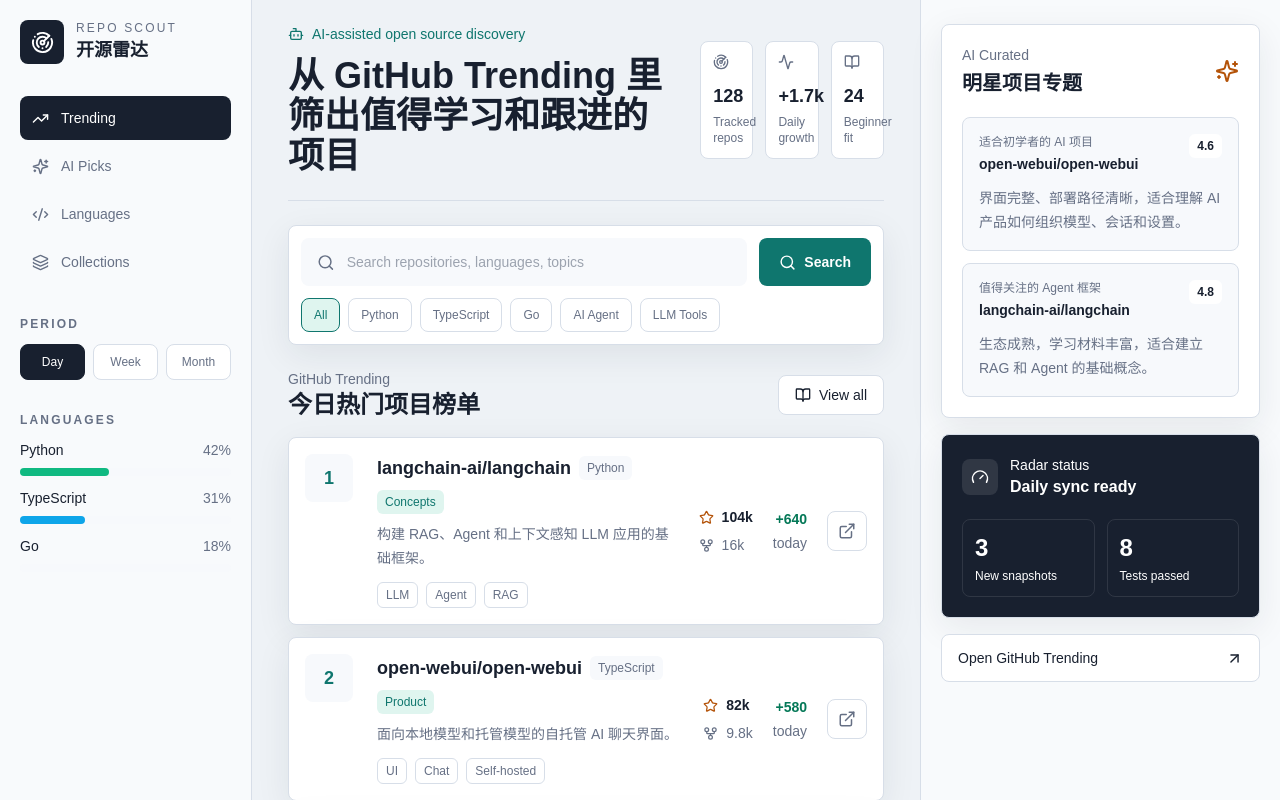
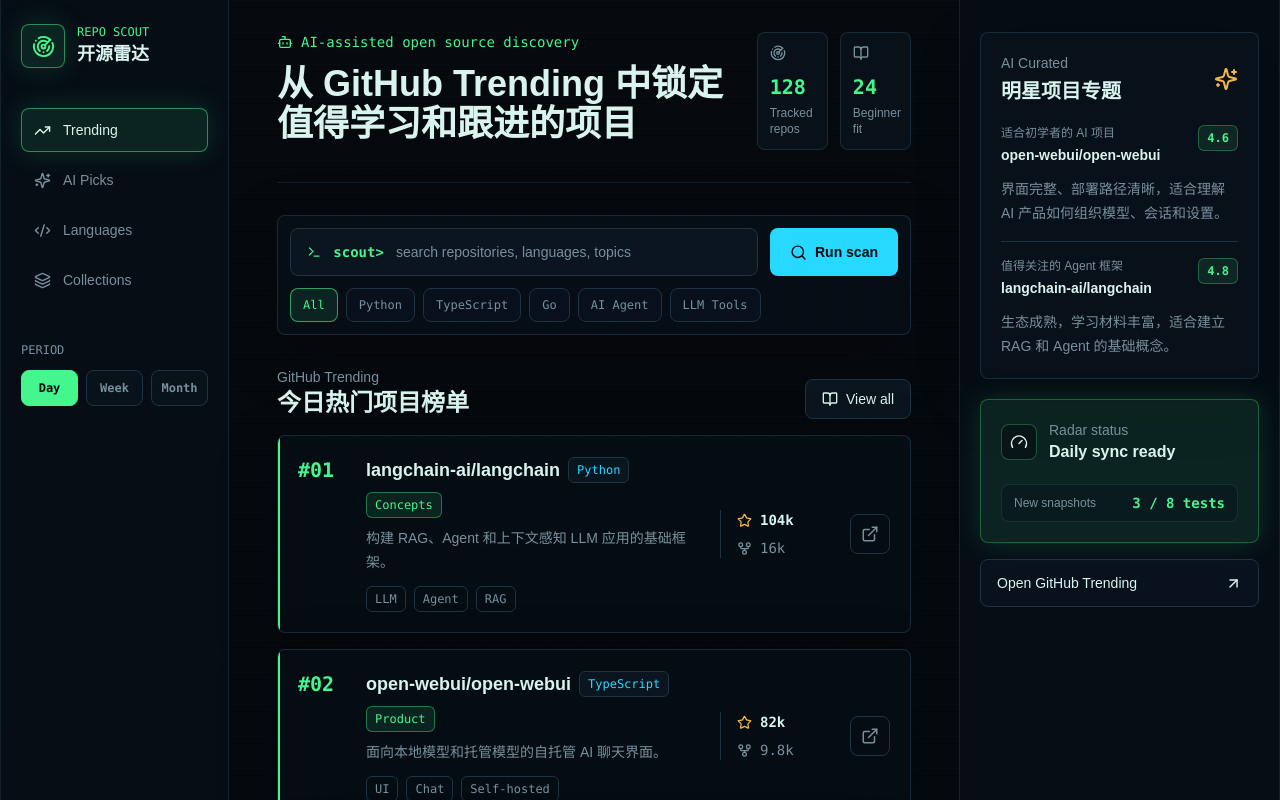
Before and after one commit to nbh847/repo-scout, a Next.js app in the folder apps/web/: page / in a window 1280 px wide. Shown: the top 800 px of the page. Built offline with nearby package versions, Linux system fonts and the light colour scheme.

Commit message:
feat: refresh homepage geek dashboard

```diff
--- a/apps/web/src/app/globals.css
+++ b/apps/web/src/app/globals.css
@@ -3,8 +3,8 @@
 @tailwind utilities;
 
 :root {
-  color: #18202f;
-  background: #eef2f6;
+  color: #d9f4ee;
+  background: #05080d;
 }
 
 * {
@@ -14,7 +14,10 @@
 body {
   margin: 0;
   min-height: 100vh;
-  background: #eef2f6;
+  background:
+    radial-gradient(circle at 18% 0%, rgba(39, 216, 255, 0.16), transparent 30%),
+    radial-gradient(circle at 82% 12%, rgba(69, 245, 141, 0.1), transparent 26%),
+    linear-gradient(180deg, #071018 0%, #05080d 58%);
   font-family: Arial, Helvetica, sans-serif;
 }
 
--- a/apps/web/src/app/page.tsx
+++ b/apps/web/src/app/page.tsx
@@ -1,5 +1,4 @@
 import {
-  Activity,
   ArrowUpRight,
   BookOpen,
   Bot,
@@ -12,6 +11,7 @@
   Search,
   Sparkles,
   Star,
+  Terminal,
   TrendingUp,
 } from "lucide-react";
 
@@ -75,44 +75,40 @@
 
 const filters = ["All", "Python", "TypeScript", "Go", "AI Agent", "LLM Tools"];
 
-const languageSignals = [
-  { label: "Python", value: "42%", tone: "bg-emerald-500" },
-  { label: "TypeScript", value: "31%", tone: "bg-sky-500" },
-  { label: "Go", value: "18%", tone: "bg-amber-500" },
-];
-
 const metrics = [
   { label: "Tracked repos", value: "128", icon: Radar },
-  { label: "Daily growth", value: "+1.7k", icon: Activity },
   { label: "Beginner fit", value: "24", icon: BookOpen },
 ];
 
 export default function Home() {
   return (
-    <main className="min-h-screen bg-canvas text-ink">
-      <div className="mx-auto grid min-h-screen max-w-[1500px] grid-cols-1 lg:grid-cols-[252px_1fr_360px]">
-        <aside className="border-b border-line bg-surface px-5 py-5 lg:min-h-screen lg:border-b-0 lg:border-r">
+    <main className="min-h-screen overflow-hidden bg-canvas text-ink">
+      <div className="pointer-events-none fixed inset-0 bg-grid opacity-40" />
+      <div className="pointer-events-none fixed inset-0 bg-scanline opacity-20" />
+
+      <div className="relative mx-auto grid min-h-screen max-w-[1460px] grid-cols-1 border-line/60 lg:grid-cols-[228px_minmax(0,1fr)_320px] lg:border-x">
+        <aside className="border-b border-line/60 bg-surface/80 px-5 py-6 backdrop-blur-xl lg:min-h-screen lg:border-b-0 lg:border-r">
           <div className="flex items-center gap-3">
-            <div className="grid h-11 w-11 place-items-center rounded-lg bg-ink text-white">
+            <div className="grid h-11 w-11 place-items-center rounded-lg border border-accent/50 bg-accent/10 text-accent shadow-radar">
               <Radar size={23} aria-hidden="true" />
             </div>
             <div>
-              <p className="text-xs font-medium uppercase tracking-[0.18em] text-muted">Repo Scout</p>
-              <h1 className="text-lg font-semibold">开源雷达</h1>
+              <p className="font-mono text-xs uppercase text-accent">Repo Scout</p>
+              <h1 className="text-lg font-semibold text-ink">开源雷达</h1>
             </div>
           </div>
 
-          <nav className="mt-8 grid gap-1">
+          <nav className="mt-10 grid gap-1.5">
             {navigationItems.map((item) => {
               const Icon = item.icon;
               return (
                 <a
                   key={item.label}
                   href={item.active ? "#ranking" : "#featured"}
-                  className={`flex h-11 items-center gap-3 rounded-lg px-3 text-sm font-medium ${
+                  className={`flex h-11 items-center gap-3 rounded-lg border px-3 text-sm font-medium transition ${
                     item.active
-                      ? "bg-ink text-white"
-                      : "text-muted hover:bg-panel hover:text-ink"
+                      ? "border-accent/50 bg-accent/10 text-ink shadow-radar"
+                      : "border-transparent text-muted hover:border-line hover:bg-panel/70 hover:text-ink"
                   }`}
                 >
                   <Icon size={17} aria-hidden="true" />
@@ -122,16 +118,16 @@
             })}
           </nav>
 
-          <section className="mt-8">
-            <p className="text-xs font-semibold uppercase tracking-[0.18em] text-muted">Period</p>
+          <section className="mt-10">
+            <p className="font-mono text-xs uppercase text-muted">Period</p>
             <div className="mt-3 grid grid-cols-3 gap-2">
               {["Day", "Week", "Month"].map((period, index) => (
                 <button
                   key={period}
-                  className={`h-9 rounded-lg border text-xs font-medium ${
+                  className={`h-9 rounded-lg border font-mono text-xs font-semibold transition ${
                     index === 0
-                      ? "border-ink bg-ink text-white"
-                      : "border-line bg-white text-muted hover:text-ink"
+                      ? "border-accent bg-accent text-canvas"
+                      : "border-line bg-panel/70 text-muted hover:text-ink"
                   }`}
                 >
                   {period}
@@ -139,43 +135,26 @@
               ))}
             </div>
           </section>
-
-          <section className="mt-8">
-            <p className="text-xs font-semibold uppercase tracking-[0.18em] text-muted">Languages</p>
-            <div className="mt-3 space-y-3">
-              {languageSignals.map((signal) => (
-                <div key={signal.label}>
-                  <div className="mb-2 flex items-center justify-between text-sm">
-                    <span className="text-ink">{signal.label}</span>
-                    <span className="text-muted">{signal.value}</span>
-                  </div>
-                  <div className="h-2 rounded-full bg-panel">
-                    <div className={`h-2 rounded-full ${signal.tone}`} style={{ width: signal.value }} />
-                  </div>
-                </div>
-              ))}
-            </div>
-          </section>
         </aside>
 
-        <section className="px-5 py-6 md:px-8 lg:px-9">
-          <header className="flex flex-col gap-5 border-b border-line pb-6 md:flex-row md:items-center md:justify-between">
+        <section className="px-5 py-8 md:px-10 lg:px-12">
+          <header className="flex flex-col gap-6 border-b border-line/60 pb-8 xl:flex-row xl:items-start xl:justify-between">
             <div>
-              <p className="flex items-center gap-2 text-sm font-medium text-accent">
+              <p className="flex items-center gap-2 font-mono text-sm text-accent">
                 <Bot size={16} aria-hidden="true" />
                 AI-assisted open source discovery
               </p>
-              <h2 className="mt-3 max-w-3xl text-3xl font-semibold leading-tight md:text-4xl">
-                从 GitHub Trending 里筛出值得学习和跟进的项目
+              <h2 className="mt-3 max-w-3xl text-3xl font-semibold leading-tight text-ink md:text-4xl">
+                从 GitHub Trending 中锁定值得学习和跟进的项目
               </h2>
             </div>
-            <div className="grid grid-cols-3 gap-3 md:w-[360px]">
+            <div className="grid gap-3 sm:grid-cols-2 xl:w-[260px]">
               {metrics.map((metric) => {
                 const Icon = metric.icon;
                 return (
-                  <div key={metric.label} className="rounded-lg border border-line bg-white p-3">
+                  <div key={metric.label} className="rounded-lg border border-line/80 bg-panel/70 p-3">
                     <Icon className="text-muted" size={16} aria-hidden="true" />
-                    <p className="mt-3 text-lg font-semibold">{metric.value}</p>
+                    <p className="mt-3 font-mono text-xl font-semibold text-accent">{metric.value}</p>
                     <p className="mt-1 text-xs text-muted">{metric.label}</p>
                   </div>
                 );
@@ -183,28 +162,32 @@
             </div>
           </header>
 
-          <div id="search" className="mt-6 rounded-lg border border-line bg-white p-3 shadow-soft">
+          <div id="search" className="mt-8 rounded-lg border border-line/80 bg-surface/80 p-3 shadow-terminal">
             <div className="flex flex-col gap-3 md:flex-row">
-              <label className="flex min-h-12 flex-1 items-center gap-3 rounded-lg bg-panel px-4" aria-label="搜索 GitHub 项目">
-                <Search size={19} className="text-muted" aria-hidden="true" />
+              <label
+                className="flex min-h-12 flex-1 items-center gap-3 rounded-lg border border-line bg-panel/100 px-4"
+                aria-label="搜索 GitHub 项目"
+              >
+                <Terminal size={18} className="text-accent" aria-hidden="true" />
+                <span className="font-mono text-sm font-semibold text-accent">scout&gt;</span>
                 <input
-                  className="w-full bg-transparent text-sm outline-none"
-                  placeholder="Search repositories, languages, topics"
+                  className="w-full bg-transparent text-sm text-ink outline-none placeholder:text-muted"
+                  placeholder="search repositories, languages, topics"
                 />
               </label>
-              <button className="inline-flex min-h-12 items-center justify-center gap-2 rounded-lg bg-accent px-5 text-sm font-semibold text-white">
+              <button className="inline-flex min-h-12 items-center justify-center gap-2 rounded-lg bg-cyan px-5 text-sm font-bold text-canvas">
                 <Search size={17} aria-hidden="true" />
-                Search
+                Run scan
               </button>
             </div>
             <div className="mt-3 flex flex-wrap gap-2">
               {filters.map((filter, index) => (
                 <button
                   key={filter}
-                  className={`rounded-lg border px-3 py-2 text-xs font-medium ${
+                  className={`rounded-lg border px-3 py-2 font-mono text-xs font-medium transition ${
                     index === 0
-                      ? "border-accent bg-accent-soft text-accent"
-                      : "border-line bg-white text-muted hover:text-ink"
+                      ? "border-accent/60 bg-accent/10 text-accent"
+                      : "border-line bg-panel/60 text-muted hover:text-ink"
                   }`}
                 >
                   {filter}
@@ -213,61 +196,63 @@
             </div>
           </div>
 
-          <section id="ranking" className="mt-6">
-            <div className="mb-4 flex items-center justify-between">
+          <section id="ranking" className="mt-8">
+            <div className="mb-4 flex items-end justify-between gap-4">
               <div>
                 <p className="text-sm text-muted">GitHub Trending</p>
-                <h2 className="text-2xl font-semibold">今日热门项目榜单</h2>
+                <h2 className="text-2xl font-semibold text-ink">今日热门项目榜单</h2>
               </div>
-              <button className="inline-flex h-10 items-center gap-2 rounded-lg border border-line bg-white px-4 text-sm font-medium text-ink">
+              <button className="inline-flex h-10 items-center gap-2 rounded-lg border border-line bg-panel/100 px-4 text-sm font-medium text-ink">
                 <BookOpen size={16} aria-hidden="true" />
                 View all
               </button>
             </div>
 
-            <div className="grid gap-3">
+            <div className="grid gap-4">
               {trendingRepositories.map((repository) => (
-                <article key={repository.fullName} className="rounded-lg border border-line bg-white p-4 shadow-soft">
-                  <div className="grid gap-4 md:grid-cols-[56px_1fr_auto]">
-                    <div className="grid h-12 w-12 place-items-center rounded-lg bg-panel text-lg font-semibold text-accent">
-                      {repository.rank}
+                <article
+                  key={repository.fullName}
+                  className="relative overflow-hidden rounded-lg border border-line/80 bg-surface/70 p-5 shadow-terminal before:absolute before:inset-y-0 before:left-0 before:w-[2px] before:bg-accent"
+                >
+                  <div className="grid gap-4 md:grid-cols-[52px_1fr] xl:grid-cols-[52px_1fr_170px]">
+                    <div className="font-mono text-xl font-bold text-accent">
+                      #{String(repository.rank).padStart(2, "0")}
                     </div>
                     <div>
                       <div className="flex flex-wrap items-center gap-2">
-                        <h3 className="text-lg font-semibold">{repository.fullName}</h3>
-                        <span className="rounded-md bg-panel px-2 py-1 text-xs font-medium text-muted">
+                        <h3 className="text-lg font-semibold text-ink">{repository.fullName}</h3>
+                        <span className="rounded-md border border-line bg-panel/100 px-2 py-1 font-mono text-xs font-medium text-cyan">
                           {repository.language}
                         </span>
-                        <span className="rounded-md bg-accent-soft px-2 py-1 text-xs font-medium text-accent">
+                        <span className="rounded-md border border-accent/40 bg-accent/10 px-2 py-1 font-mono text-xs font-medium text-accent">
                           {repository.fit}
                         </span>
                       </div>
                       <p className="mt-2 max-w-3xl text-sm leading-6 text-muted">{repository.description}</p>
-                      <div className="mt-3 flex flex-wrap gap-2">
+                      <div className="mt-3 hidden flex-wrap gap-2 md:flex">
                         {repository.tags.map((tag) => (
-                          <span key={tag} className="rounded-md border border-line px-2 py-1 text-xs text-muted">
+                          <span
+                            key={tag}
+                            className="rounded-md border border-line px-2 py-1 font-mono text-xs text-muted"
+                          >
                             {tag}
                           </span>
                         ))}
                       </div>
                     </div>
-                    <div className="flex items-center gap-5 md:justify-end">
-                      <div className="grid gap-2 text-sm">
-                        <div className="flex items-center gap-2 font-semibold">
+                    <div className="grid grid-cols-[1fr_40px] items-center gap-3 md:col-start-2 xl:col-start-auto">
+                      <div className="border-l border-line pl-4 text-sm">
+                        <div className="flex items-center gap-2 font-mono font-semibold text-ink">
                           <Star size={15} className="text-amber" aria-hidden="true" />
                           {repository.stars}
                         </div>
-                        <div className="flex items-center gap-2 text-muted">
+                        <div className="mt-2 flex items-center gap-2 font-mono text-muted">
                           <GitFork size={15} aria-hidden="true" />
                           {repository.forks}
                         </div>
                       </div>
-                      <div className="text-right text-sm">
-                        <p className="font-semibold text-emerald-700">{repository.gained}</p>
-                        <p className="mt-1 text-muted">today</p>
-                      </div>
                       <a
-                        className="grid h-10 w-10 place-items-center rounded-lg border border-line text-muted hover:border-accent hover:text-accent"
+                        className="grid h-10 w-10 place-items-center rounded-lg border border-line text-muted hover:border-cyan hover:text-cyan"
                         href={`https://github.com/${repository.fullName}`}
                         aria-label={`打开 ${repository.fullName}`}
                       >
@@ -281,56 +266,52 @@
           </section>
         </section>
 
-        <aside id="featured" className="border-t border-line bg-surface px-5 py-6 lg:min-h-screen lg:border-l lg:border-t-0">
-          <div className="rounded-lg border border-line bg-white p-5 shadow-soft">
+        <aside id="featured" className="border-t border-line/60 bg-surface/80 px-5 py-8 backdrop-blur-xl lg:min-h-screen lg:border-l lg:border-t-0">
+          <section className="rounded-lg border border-line/80 bg-panel/60 p-5 shadow-terminal">
             <div className="flex items-center justify-between">
               <div>
                 <p className="text-sm text-muted">AI Curated</p>
-                <h2 className="mt-1 text-xl font-semibold">明星项目专题</h2>
+                <h2 className="mt-1 text-xl font-semibold text-ink">明星项目专题</h2>
               </div>
               <Sparkles className="text-amber" size={24} aria-hidden="true" />
             </div>
-            <div className="mt-5 space-y-3">
+            <div className="mt-5 divide-y divide-line">
               {featuredProjects.map((project) => (
-                <article key={project.repo} className="rounded-lg border border-line bg-panel p-4">
+                <article key={project.repo} className="py-4 first:pt-0 last:pb-0">
                   <div className="flex items-start justify-between gap-3">
                     <div>
                       <p className="text-xs font-medium text-muted">{project.title}</p>
-                      <h3 className="mt-1 text-sm font-semibold">{project.repo}</h3>
+                      <h3 className="mt-1 text-sm font-semibold text-ink">{project.repo}</h3>
                     </div>
-                    <div className="rounded-md bg-white px-2 py-1 text-xs font-semibold text-ink">{project.score}</div>
+                    <div className="rounded-md border border-accent/30 bg-accent/10 px-2 py-1 font-mono text-xs font-semibold text-accent">
+                      {project.score}
+                    </div>
                   </div>
                   <p className="mt-3 text-sm leading-6 text-muted">{project.reason}</p>
                 </article>
               ))}
             </div>
-          </div>
+          </section>
 
-          <div className="mt-4 rounded-lg border border-line bg-ink p-5 text-white shadow-soft">
+          <section className="mt-5 rounded-lg border border-accent/30 bg-accent/10 p-5 shadow-radar">
             <div className="flex items-center gap-3">
-              <div className="grid h-9 w-9 place-items-center rounded-lg bg-white/10">
+              <div className="grid h-9 w-9 place-items-center rounded-lg border border-accent/30 bg-canvas/50">
                 <Gauge size={18} aria-hidden="true" />
               </div>
               <div>
-                <p className="text-sm text-white/58">Radar status</p>
-                <h2 className="font-semibold">Daily sync ready</h2>
+                <p className="text-sm text-muted">Radar status</p>
+                <h2 className="font-semibold text-ink">Daily sync ready</h2>
               </div>
             </div>
-            <div className="mt-5 grid grid-cols-2 gap-3">
-              <div className="rounded-lg border border-white/10 bg-white/8 p-3">
-                <p className="text-2xl font-semibold">3</p>
-                <p className="mt-1 text-xs text-white/58">New snapshots</p>
-              </div>
-              <div className="rounded-lg border border-white/10 bg-white/8 p-3">
-                <p className="text-2xl font-semibold">8</p>
-                <p className="mt-1 text-xs text-white/58">Tests passed</p>
-              </div>
+            <div className="mt-5 flex items-center justify-between rounded-lg border border-line/80 bg-panel/50 px-3 py-2">
+              <span className="text-xs text-muted">New snapshots</span>
+              <span className="font-mono text-sm font-semibold text-accent">3 / 8 tests</span>
             </div>
-          </div>
+          </section>
 
           <a
             href="https://github.com/trending"
-            className="mt-4 flex h-12 items-center justify-between rounded-lg border border-line bg-white px-4 text-sm font-medium text-ink"
+            className="mt-4 flex h-12 items-center justify-between rounded-lg border border-line bg-panel/75 px-4 text-sm font-medium text-ink"
           >
             Open GitHub Trending
             <ArrowUpRight size={17} aria-hidden="true" />
--- a/apps/web/tailwind.config.ts
+++ b/apps/web/tailwind.config.ts
@@ -5,18 +5,30 @@
   theme: {
     extend: {
       colors: {
-        ink: "#18202f",
-        muted: "#667085",
-        canvas: "#eef2f6",
-        surface: "#f8fafc",
-        panel: "#f7f9fc",
-        line: "#d7dee8",
-        accent: "#0f766e",
-        "accent-soft": "#dff5ef",
-        amber: "#b45309",
+        ink: "#d9f4ee",
+        muted: "#78909c",
+        canvas: "#05080d",
+        surface: "#071018",
+        panel: "#0b151f",
+        line: "#1f3342",
+        accent: "#45f58d",
+        "accent-soft": "#0f2f20",
+        cyan: "#27d8ff",
+        amber: "#f5b74d",
       },
       boxShadow: {
-        soft: "0 10px 34px rgba(24, 32, 47, 0.08)",
+        terminal: "0 18px 60px rgba(0, 0, 0, 0.28)",
+        radar: "0 0 28px rgba(69, 245, 141, 0.16)",
+      },
+      backgroundImage: {
+        grid:
+          "linear-gradient(rgba(69, 245, 141, 0.045) 1px, transparent 1px), linear-gradient(90deg, rgba(39, 216, 255, 0.035) 1px, transparent 1px)",
+        scanline: "linear-gradient(rgba(255, 255, 255, 0.035) 50%, transparent 50%)",
+        signal: "linear-gradient(90deg, #45f58d, #27d8ff)",
+      },
+      backgroundSize: {
+        grid: "32px 32px",
+        scanline: "100% 4px",
       },
     },
   },
```
Also changed, not shown: 1 other file (tests, documents, lock files or other folders).
